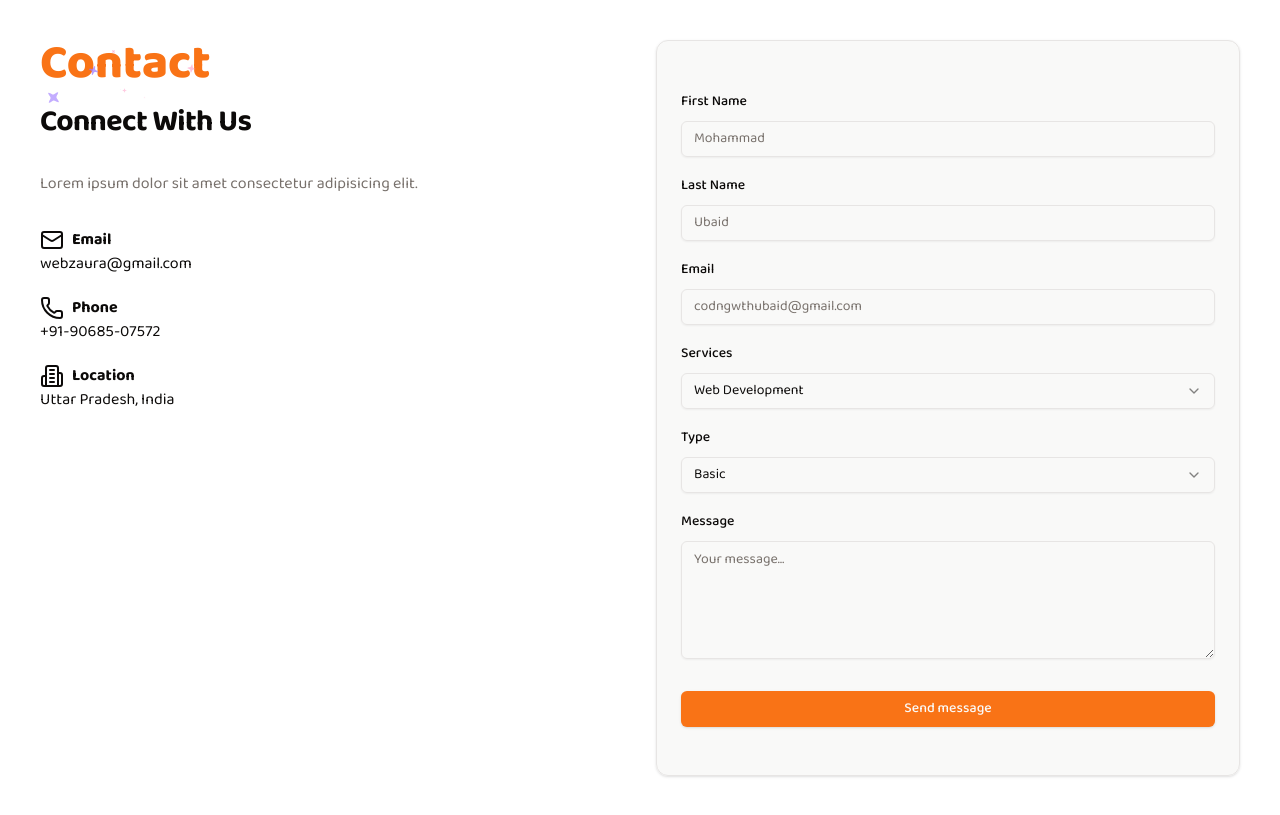
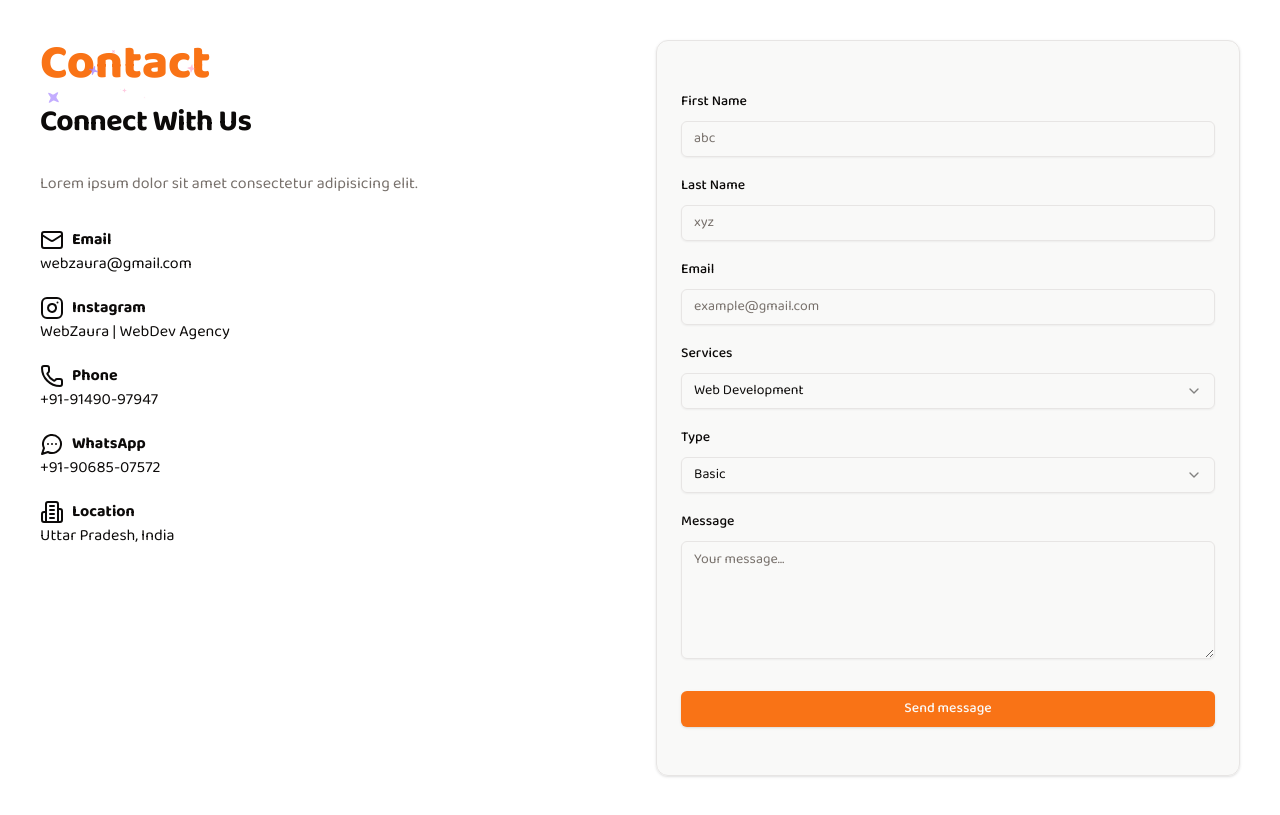
Before and after one commit to Codngwthubaid/webzaura, a Next.js app: page / in a window 1280 px wide. Shown: the part 9720-10535 px from the top of the page. Built offline with nearby package versions, Linux system fonts and the light colour scheme; no server answers.

Commit message:
Add sonnet in contact form

```diff
--- a/app/page.tsx
+++ b/app/page.tsx
@@ -62,7 +62,7 @@ const Page = () => {
             />
             <div className="fixed bottom-3 right-3 z-10">
                 <Link
-                    href="https://wa.me/yourphonenumber"
+                    href="https://wa.me/9068507572?text=Hi%20I%20want%20to%20buy%20your%20services.%20Can%20you%20help%20me%20please%20?"
                     target="_blank"
                     rel="noopener noreferrer"
                     className="relative inline-block"
--- a/components/layout/sections/contact.tsx
+++ b/components/layout/sections/contact.tsx
@@ -7,8 +7,9 @@ import {
   CardFooter,
   CardHeader,
 } from "@/components/ui/card";
-import { Building2, Mail, Phone } from "lucide-react";
+import { Building2, Mail, Phone,Instagram ,MessageCircleMore} from "lucide-react";
 import { useForm } from "react-hook-form";
+import { toast } from "sonner"
 import { z } from "zod";
 import { zodResolver } from "@hookform/resolvers/zod";
 import {
@@ -69,7 +70,7 @@ export const ContactSection = () => {
         },
       });
       console.log("Success:", data);
-      alert(data.message);
+      toast(`Thanks ${values.firstName} for contacting us, our team will contact you soon asap !❤️`);
       form.reset();
     } catch (error) {
       if (axios.isAxiosError(error)) {
@@ -101,8 +102,18 @@ export const ContactSection = () => {
       desc: "webzaura@gmail.com",
     },
     {
+      title: "Instagram",
+      icon:  <Instagram />,
+      desc: "WebZaura | WebDev Agency",
+    },
+    {
       title: "Phone",
       icon: <Phone />,
+      desc: "+91-91490-97947",
+    },
+    {
+      title: "WhatsApp",
+      icon:  <MessageCircleMore />,
       desc: "+91-90685-07572",
     },
     {
@@ -131,7 +142,7 @@ export const ContactSection = () => {
                   <span>{icon}</span>
                   <span>{title}</span>
                 </div>
-                <div>{desc}</div>
+                <div className="hover:text-primary">{desc}</div>
               </div>
             ))}
           </div>
@@ -146,7 +157,7 @@ export const ContactSection = () => {
                   <FormItem>
                     <FormLabel>First Name</FormLabel>
                     <FormControl>
-                      <Input placeholder="Mohammad" {...field} />
+                      <Input placeholder="abc" {...field} />
                     </FormControl>
                     <FormMessage />
                   </FormItem>
@@ -156,7 +167,7 @@ export const ContactSection = () => {
                   <FormItem>
                     <FormLabel>Last Name</FormLabel>
                     <FormControl>
-                      <Input placeholder="Ubaid" {...field} />
+                      <Input placeholder="xyz" {...field} />
                     </FormControl>
                     <FormMessage />
                   </FormItem>
@@ -166,7 +177,7 @@ export const ContactSection = () => {
                   <FormItem>
                     <FormLabel>Email</FormLabel>
                     <FormControl>
-                      <Input type="email" placeholder="codngwthubaid@gmail.com" {...field} />
+                      <Input type="email" placeholder="example@gmail.com" {...field} />
                     </FormControl>
                     <FormMessage />
                   </FormItem>
--- a/pages/api/FormDB.ts
+++ b/pages/api/FormDB.ts
@@ -5,7 +5,8 @@ type SheetBody = {
   firstName: string;
   lastName: string;
   email: string;
-  subject: string;
+  services: string;
+  type: string;
   message: string;
 };
 
@@ -45,7 +46,7 @@ export default async function FormDB(
       range: "Sheet1!A:E",
       valueInputOption: "USER_ENTERED",
       requestBody: {
-        values: [[body.firstName, body.lastName, body.email, body.subject, body.message]],
+        values: [[body.firstName, body.lastName, body.email, body.services, body.type, body.message]],
       },
     } as sheets_v4.Params$Resource$Spreadsheets$Values$Append);
 
```
